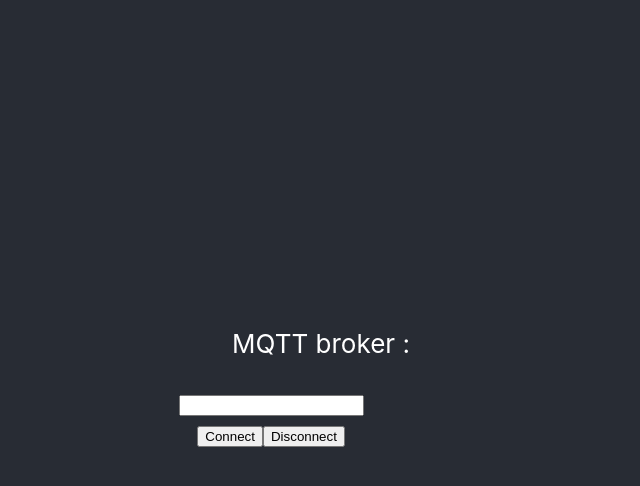
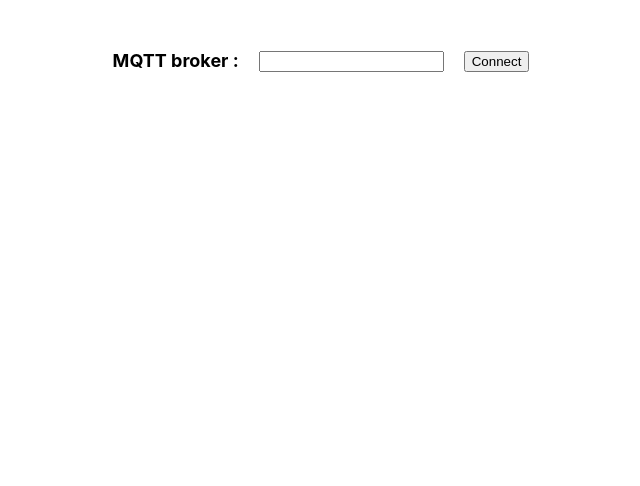
Before and after one commit to OuatarHakim/sensorapp, a React (Create React App) app in the folder sensor/: page / in a window 1280 px wide. Shown: the top 486 px of the page, without its empty margins (319-959 px from the left). Built offline with nearby package versions, Linux system fonts and the light colour scheme.

Commit message:
add css module

```diff
--- a/sensor/package.json
+++ b/sensor/package.json
@@ -36,7 +36,5 @@
       "last 1 firefox version",
       "last 1 safari version"
     ]
-
   }
-
 }
--- a/sensor/src/App.css
+++ b/sensor/src/App.css
@@ -1,4 +1,4 @@
-.App {
+/*.App {
   text-align: center;
 }
 
@@ -36,3 +36,4 @@
     transform: rotate(360deg);
   }
 }
+*/
--- a/sensor/src/App.js
+++ b/sensor/src/App.js
@@ -5,8 +5,9 @@ function App() {
   return (
     <div className="App">
       <header className="App-header">
-        <BrokerClient/>
+
       </header>
+      <BrokerClient/>
     </div>
   );
 }
--- a/sensor/src/Componenet/Mqtt/Broker.module.css
+++ b/sensor/src/Componenet/Mqtt/Broker.module.css
@@ -1,4 +1,4 @@
-.form-field {
+.formfield {
     display: flex;
 
     padding: 8px 16px;
@@ -9,10 +9,9 @@
 
 }
 form{
-    width: 70%;
-    justify-content: center;
+    margin-left: 20px;
 }
-.form-group {
+.formgroup {
       display: flex;
       width: 100%;
      justify-content: center;
@@ -35,9 +34,7 @@ form{
         border-radius: 10%;
     }
      .ButtonInput{
-         padding: 10px;
-         margin-top:20px;
-         font-size: large;
+         margin-left:20px;
      }
     .history{
         display: grid;
@@ -47,3 +44,11 @@ form{
         padding: 10px;
         border: 1px solid black;
     }
+    .broker p{
+        display: contents;
+        margin-right: 20px;
+        font-size: large;
+    }
+.broker {
+    display: contents;
+}
--- a/sensor/src/Componenet/Mqtt/BrokerMqtt.jsx
+++ b/sensor/src/Componenet/Mqtt/BrokerMqtt.jsx
@@ -1,5 +1,6 @@
 import React, { useState } from 'react'
-import  './Broker.module.css'
+
+import  style from'./Broker.module.css'
 
 
 
@@ -12,28 +13,30 @@ const BrokerMqtt =({connect , disconnect ,connectBtn }) => {
     }
 
 
-   const handleDisconnect = () => {
-    disconnect()
-   }
+
    const handleconnect = (event) => {
-    event.preventDefault();
+    if(connectBtn === 'Connect'){
+    event.preventDefault()
+    connect(broker)
+    }else if(connectBtn === 'Disconnect'){
+        disconnect()
 
-    connect(broker)
+    }
    }
    return (
-    <div className="form-group">
-        <p>MQTT broker : </p>
+    <div className={style.broker}>
+    <div className={style.formgroup}>
+        <p><strong>MQTT broker :  </strong></p>
 
         <form >
 
-               <input id ="url" className="form-field" text="text" placecholder="URL" onChange = {changeBroker}   value = {broker}/>
+               <input id ="url" className={style.styleformfield} text="text" placecholder="URL" onChange = {changeBroker}   value = {broker}/>
 
-
-           <button className="ButtonInput" onClick={handleconnect}>{connectBtn}</button>
-           <button className="ButtonInput" onClick={handleDisconnect}>Disconnect</button>
+           <button className={style.ButtonInput} onClick={handleconnect}>{connectBtn}</button>
 
      </form>
 
+   </div>
    </div>
    )
 }
--- a/sensor/src/Componenet/Mqtt/Connection.jsx
+++ b/sensor/src/Componenet/Mqtt/Connection.jsx
@@ -12,11 +12,8 @@ import BrokerMqtt from '../Mqtt/BrokerMqtt'
 
 
         const connectMqtt = (host) => {
-
              setConnectStatus('Connecting')
              setClient(mqtt.connect(host))
-
-
 
         }
 
@@ -24,7 +21,7 @@ import BrokerMqtt from '../Mqtt/BrokerMqtt'
         useEffect(() => {
             if(client) {
                 client.on('connect', () => {
-                    setConnectStatus('connected')
+                    setConnectStatus('Disconnect')
                     console.log('connection successful')
                 })
 
@@ -44,7 +41,7 @@ import BrokerMqtt from '../Mqtt/BrokerMqtt'
                 client.subscribe("value/#")
 
             }
-        } ,[client,messages])
+        } ,[client])
 
         const mqttDisconnect = () => {
             if (client) {
@@ -73,6 +70,7 @@ import BrokerMqtt from '../Mqtt/BrokerMqtt'
         setIsSub(true)
       })
     }
+
   }
         return (
             <>
```
